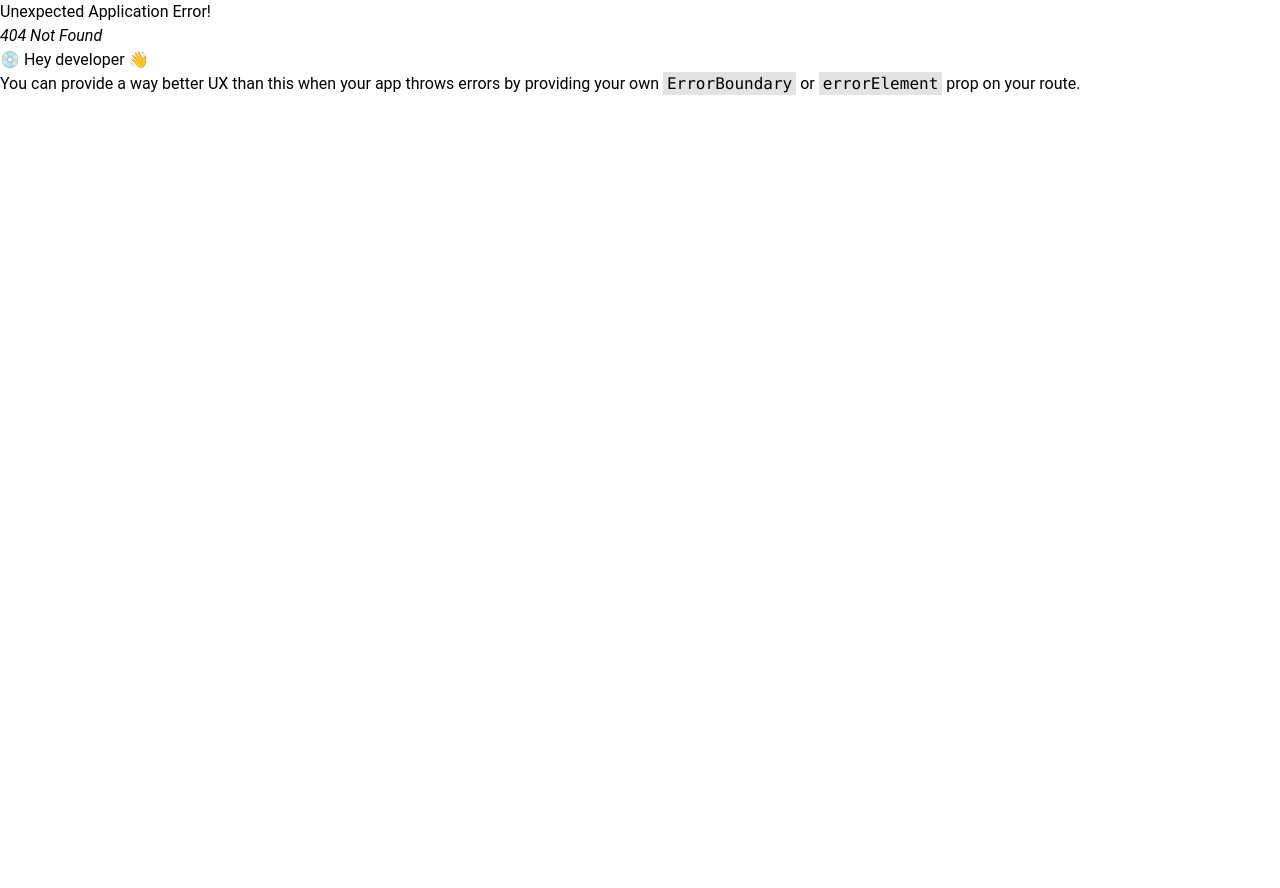
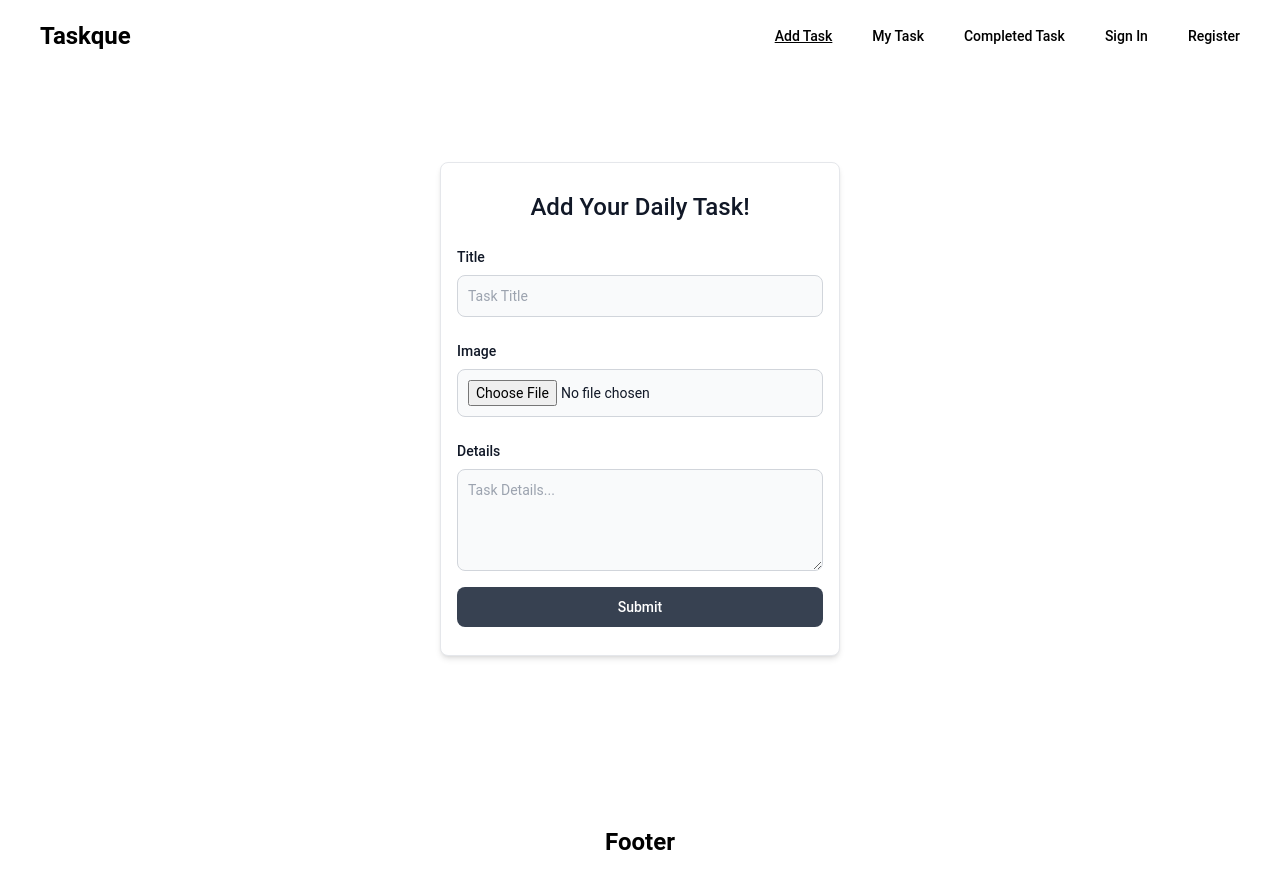
Before and after one commit to mohammedtakbir/Taskque-client-site, a React (Create React App) app: page /addTask in a window 1280 px wide. Before the commit this address had no page. Shown: the top 888 px of the page. Before the commit the page ends 800 px from the top, so only its background shows below. Built offline with nearby package versions, Linux system fonts and the light colour scheme; no server answers.

Commit message:
myTask route added and load the user task

```diff
--- a/package.json
+++ b/package.json
@@ -4,6 +4,7 @@
   "private": true,
   "dependencies": {
     "@reduxjs/toolkit": "^1.9.1",
+    "@tanstack/react-query": "^4.20.4",
     "@testing-library/jest-dom": "^5.16.5",
     "@testing-library/react": "^13.4.0",
     "@testing-library/user-event": "^13.5.0",
--- a/src/Pages/AddTask/AddTask.js
+++ b/src/Pages/AddTask/AddTask.js
@@ -1,10 +1,14 @@
 import React from 'react';
+import { useContext } from 'react';
 import { useState } from 'react';
 import { toast } from 'react-hot-toast';
+import { useNavigate } from 'react-router-dom';
+import { AuthContext } from '../../contexts/AuthProvider';
 
 const AddTask = () => {
-
+    const { user } = useContext(AuthContext);
     const [loading, setLoading] = useState(false);
+    const navigate = useNavigate();
 
     const handleTaskSubmit = (e) => {
         setLoading(true);
@@ -27,6 +31,7 @@ const AddTask = () => {
                 const addTask = {
                     taskTitle: title,
                     taskDetail: detail,
+                    userEmail: user?.email,
                     taskImage: imageData.data.display_url
                 }
                 console.log(addTask)
@@ -40,6 +45,8 @@ const AddTask = () => {
                     .then(res => res.json())
                     .then(data => {
                         if (data.acknowledged) {
+                            navigate('/myTask')
+                            form.reset();
                             setLoading(false)
                             toast.success('Task Added Successfully!')
                         }
--- /dev/null
+++ b/src/Pages/MyTask/MyTask.js
@@ -0,0 +1,25 @@
+import React from 'react';
+
+const MyTask = ({ myTask }) => {
+    const { taskImage, taskDetail, taskTitle } = myTask;
+    return (
+        <>
+            <div href="#" className="border rounded-lg shadow-md p-5">
+                <div className='flex flex-col items-center md:flex-row'>
+                    <img className="object-cover sm:w-full w-[200px] rounded-t-lg sm:h-full h-[200px] md:h-auto md:w-48 md:rounded-none md:rounded-l-lg" src={taskImage} alt="" />
+                    <div className="flex flex-col justify-between p-4 leading-normal">
+                        <h5 className="mb-2 text-2xl font-bold tracking-tight text-gray-900">{taskTitle}</h5>
+                        <p className="mb-3 font-normal text-gray-700">{taskDetail}</p>
+                    </div>
+                </div>
+                <div className='sm:flex pt-7'>
+                    <button className='underline mr-4 font-medium text-blue-500'>Update</button>
+                    <button className='underline mr-4 font-medium text-red-500'>Delete</button>
+                    <button className='underline mr-4 font-medium text-green-500'>Completed</button>
+                </div>
+            </div>
+        </>
+    );
+};
+
+export default MyTask;
--- /dev/null
+++ b/src/Pages/MyTask/MyTasks.js
@@ -0,0 +1,34 @@
+import { useQuery } from '@tanstack/react-query';
+import React from 'react';
+import { useContext } from 'react';
+import Loading from '../../components/Loading';
+import { AuthContext } from '../../contexts/AuthProvider';
+import MyTask from './MyTask';
+
+const MyTasks = () => {
+    const { user } = useContext(AuthContext);
+
+    const { data: myTasks = [], isLoading } = useQuery({
+        queryKey: ['myTask', user?.email],
+        queryFn: () => fetch(`http://localhost:5000/myTask?email=${user?.email}`)
+            .then(res => res.json())
+    })
+    if (isLoading) {
+        return <Loading />
+    }
+    console.log(myTasks)
+    return (
+        <div className='max-w-[1200px] mx-auto py-20'>
+            <div className='grid lg:grid-cols-2 grid-cols-1 gap-5'>
+                {
+                    myTasks.map(myTask => <MyTask
+                        key={myTask._id}
+                        myTask={myTask}
+                    />)
+                }
+            </div>
+        </div>
+    );
+};
+
+export default MyTasks;
--- a/src/Pages/Shared/Footer/Footer.js
+++ b/src/Pages/Shared/Footer/Footer.js
@@ -2,8 +2,8 @@ import React from 'react';
 
 const Footer = () => {
     return (
-        <div>
-            <h2>Footer</h2>
+        <div className='max-w-[1200px] mx-auto'>
+            <h2 className='text-center py-10 text-2xl font-semibold'>Footer</h2>
         </div>
     );
 };
--- a/src/Pages/Shared/Navbar/Navbar.js
+++ b/src/Pages/Shared/Navbar/Navbar.js
@@ -31,7 +31,7 @@ const Navbar = () => {
                                 return isActive ? { textDecoration: 'underline' } : undefined
                             }}
                             className='text-sm font-medium text-secondary hover:text-primary duration-200'
-                            to='/add-task'
+                            to='/addTask'
                         >
                             Add Task
                         </NavLink>
@@ -43,7 +43,7 @@ const Navbar = () => {
                                 return isActive ? { textDecoration: 'underline' } : undefined
                             }}
                             className='text-sm font-medium text-secondary hover:text-primary duration-200'
-                            to='/my-task'
+                            to='/myTask'
                         >
                             My Task
                         </NavLink>
--- /dev/null
+++ b/src/components/Loading.js
@@ -0,0 +1,19 @@
+import React from 'react';
+
+const Loading = () => {
+    return (
+        <>
+
+            <div role="status" className='flex justify-center my-10'>
+                <svg aria-hidden="true" className="mr-2 sm:w-10 w-8 sm:h-10 h-8 text-gray-200 animate-spin fill-blue-600" viewBox="0 0 100 101" fill="none" xmlns="http://www.w3.org/2000/svg">
+                    <path d="M100 50.5908C100 78.2051 77.6142 100.591 50 100.591C22.3858 100.591 0 78.2051 0 50.5908C0 22.9766 22.3858 0.59082 50 0.59082C77.6142 0.59082 100 22.9766 100 50.5908ZM9.08144 50.5908C9.08144 73.1895 27.4013 91.5094 50 91.5094C72.5987 91.5094 90.9186 73.1895 90.9186 50.5908C90.9186 27.9921 72.5987 9.67226 50 9.67226C27.4013 9.67226 9.08144 27.9921 9.08144 50.5908Z" fill="currentColor" />
+                    <path d="M93.9676 39.0409C96.393 38.4038 97.8624 35.9116 97.0079 33.5539C95.2932 28.8227 92.871 24.3692 89.8167 20.348C85.8452 15.1192 80.8826 10.7238 75.2124 7.41289C69.5422 4.10194 63.2754 1.94025 56.7698 1.05124C51.7666 0.367541 46.6976 0.446843 41.7345 1.27873C39.2613 1.69328 37.813 4.19778 38.4501 6.62326C39.0873 9.04874 41.5694 10.4717 44.0505 10.1071C47.8511 9.54855 51.7191 9.52689 55.5402 10.0491C60.8642 10.7766 65.9928 12.5457 70.6331 15.2552C75.2735 17.9648 79.3347 21.5619 82.5849 25.841C84.9175 28.9121 86.7997 32.2913 88.1811 35.8758C89.083 38.2158 91.5421 39.6781 93.9676 39.0409Z" fill="currentFill" />
+                </svg>
+                <span className="sr-only">Loading...</span>
+            </div>
+
+        </>
+    );
+};
+
+export default Loading;
--- a/src/contexts/AuthProvider.js
+++ b/src/contexts/AuthProvider.js
@@ -1,5 +1,6 @@
-import { createUserWithEmailAndPassword,  signInWithEmailAndPassword } from 'firebase/auth';
+import { createUserWithEmailAndPassword, onAuthStateChanged, signInWithEmailAndPassword } from 'firebase/auth';
 import React, { createContext } from 'react';
+import { useEffect } from 'react';
 import { useState } from 'react';
 import { auth } from '../firebase/firebase.config';
 
@@ -12,14 +13,26 @@ const AuthProvider = ({ children }) => {
 
     //* Register an user
     const userRegister = (email, password) => {
+        setLoading(true);
         return createUserWithEmailAndPassword(auth, email, password)
     }
 
     //* user sign in
     const userSignIn = (email, password) => {
+        setLoading(true);
         return signInWithEmailAndPassword(auth, email, password)
     }
 
+    //* get currently sign-in user
+    useEffect(() => {
+        const unsubscribe = onAuthStateChanged(auth, (currentUser) => {
+            setUser(currentUser);
+            setLoading(false);
+        })
+        return () => {
+            unsubscribe();
+        }
+    }, [])
 
 
 
@@ -29,7 +42,8 @@ const AuthProvider = ({ children }) => {
 
     const authInfo = {
         userRegister,
-        userSignIn
+        userSignIn,
+        user
     }
     return (
         <AuthContext.Provider value={authInfo}>
--- a/src/index.js
+++ b/src/index.js
@@ -7,20 +7,32 @@ import useReducer from './ReduxAuth/ReduxAuth';
 import { configureStore } from "@reduxjs/toolkit";
 import { Provider } from 'react-redux';
 import AuthProvider from './contexts/AuthProvider';
+import {
+  useQuery,
+  useMutation,
+  useQueryClient,
+  QueryClient,
+  QueryClientProvider,
+} from '@tanstack/react-query'
+
+const queryClient = new QueryClient()
 
 const store = configureStore({
   reducer: {
     user: useReducer
   }
 })
+
 const root = ReactDOM.createRoot(document.getElementById('root'));
 root.render(
   <React.StrictMode>
-    <Provider store={store}>
-      <AuthProvider>
-        <App />
-      </AuthProvider>
-    </Provider>
+    <QueryClientProvider client={queryClient}>
+      <Provider store={store}>
+        <AuthProvider>
+          <App />
+        </AuthProvider>
+      </Provider>
+    </QueryClientProvider>
   </React.StrictMode>
 );
 
```
Also changed, not shown: src/routers/routes.js (+6 -1 lines), 1 other file (tests, documents, lock files or other folders).
